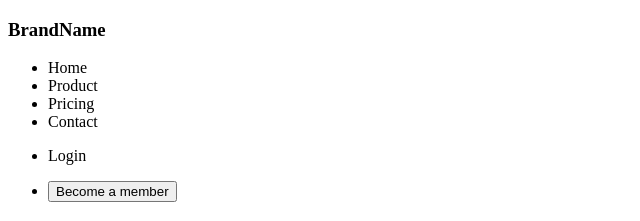
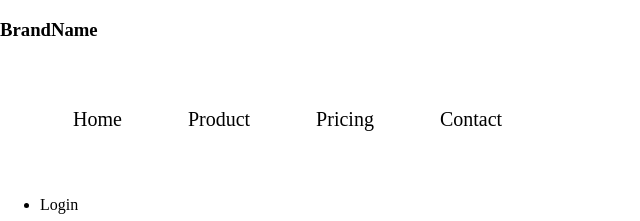
Before and after one commit to odoyoninah/Week-2-project, a plain HTML site: page index.html in a window 1280 px wide. Shown: the top 221 px of the page, without its empty margins (0-640 px from the left). Drawn offline with Linux system fonts and the light colour scheme.

Commit message:
This commit will align the menu-bar horizontally

```diff
--- a/style.css
+++ b/style.css
@@ -1,2 +1,25 @@
-.top-bar
-section {background-image: url("#hero-cover.3.png")}
+body{
+    padding: 0;
+    margin: 0;
+
+}
+
+.menu-bar{
+        text-align: left;
+    }
+
+    .menu-bar ul{
+        display: inline-flex;
+        list-style: none;
+    }
+
+    .menu-bar ul li{
+        margin: 25px;
+        position: relative;
+    }
+
+    .menu-bar ul li {
+        padding: 8px;
+        font-size: 20px;
+
+    }
```
Also changed, not shown: index.html (+3 -0 lines).
